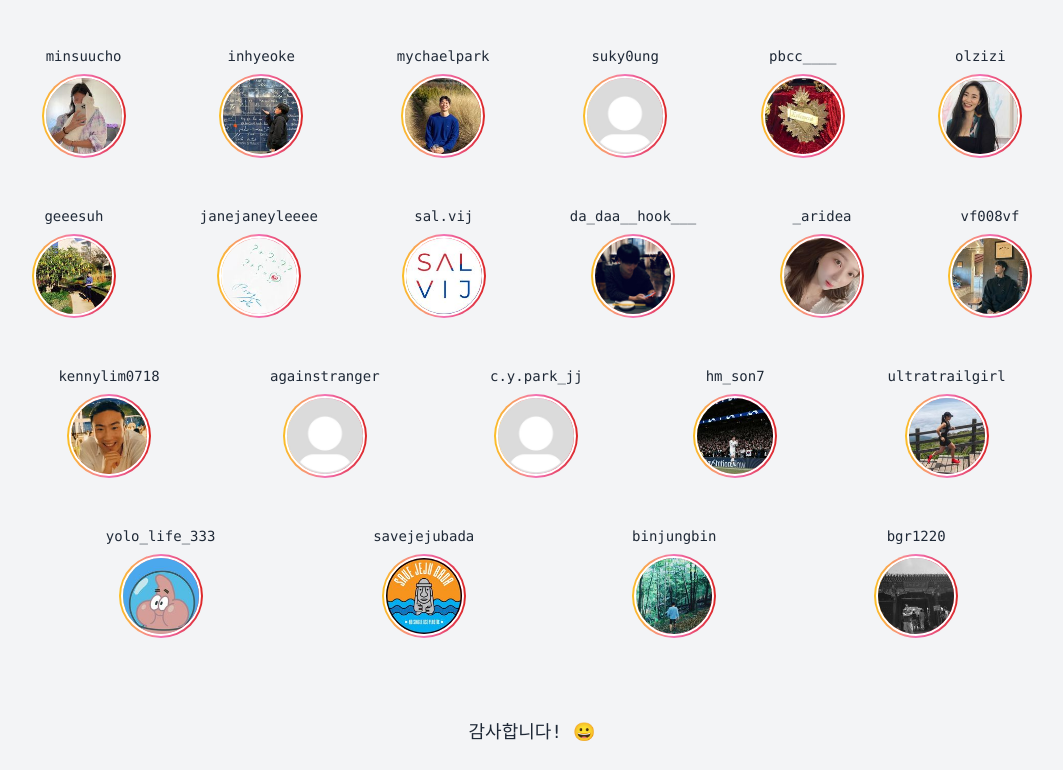
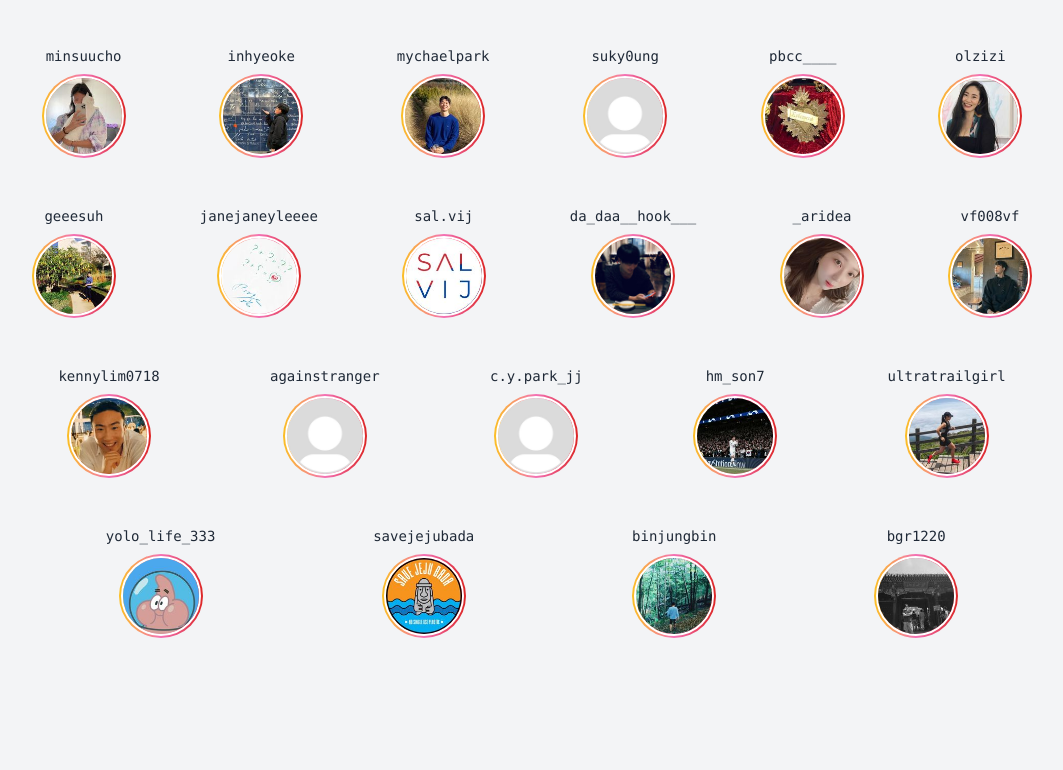
Before and after one commit to mcyoo/renew_jcbc, a React (Create React App) app: page / in a window 1280 px wide. Shown: the part 4514-5284 px from the top of the page, without its empty margins (108-1171 px from the left). After the commit the page ends 5200 px from the top, so only its background shows below. Built offline with nearby package versions, Linux system fonts and the light colour scheme.

Commit message:
size fix

```diff
--- a/public/index.html
+++ b/public/index.html
@@ -75,17 +75,16 @@
     <header
       class="container inset-0 max-w-full flex items-center justify-around h-16 lg:h-24 bg-white border-b border-gray-400 fixed z-10"
     >
-      <div class="flex w-36 lg:w-56 items-center justify-between">
+      <div class="flex md:w-48 w-36 items-center justify-between">
           <img
             class="w-20 h-8 md:w-32 md:h-12"
             src="%PUBLIC_URL%/instagram_exhibition.png"
           />
           <a
             href="https://www.instagram.com/jejucleanboysclub/?hl=ko"
-          class="bg-gradient-to-r from-yellow-400 via-pink-400 to-red-600 p-0.5 rounded-full"
-        >
+            class="bg-gradient-to-r from-yellow-400 via-pink-400 to-red-600 p-0.5 rounded-full">
             <img
-            class="w-10 lg:w-16 rounded-full border-white border-2"
+              class="w-8 md:w-12 rounded-full border-white border-2"
               src="%PUBLIC_URL%/logo.jpg"
             />
           </a>
--- a/src/App.js
+++ b/src/App.js
@@ -142,9 +142,6 @@ class App extends React.Component {
               </div>
             ))}
           </div>
-          <div className="text-center text-lg mb-6 text-gray-800 my-8">
-            감사합니다! 😀
-          </div>
         </div>
       </div>
     );
```
Lines whose indentation alone changed are shown as unchanged.
